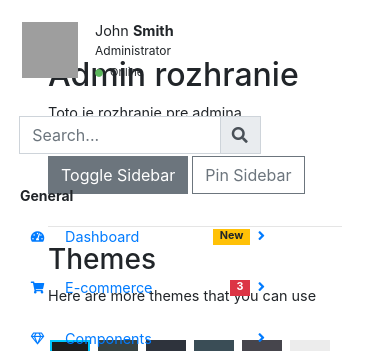
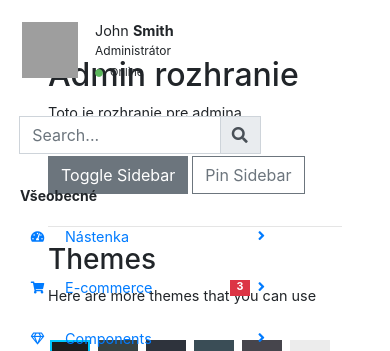
Before and after one commit to just-pie/web-project, a Laravel app: page /admin in a window 390 px wide. Shown: the top 351 px of the page. Run offline with Laravel 8, Linux system fonts and the light colour scheme; settings files or empty folders that the repository lacks are supplied; some libraries are stand-ins or nearby versions; grey boxes are pictures that could not be loaded.

Commit message:
Zopár úprav + mobilné zobrazenie

```diff
--- a/resources/assets/css/admin/admin_sidebar.css
+++ b/resources/assets/css/admin/admin_sidebar.css
@@ -405,17 +405,16 @@ body {
     display: none; }
 .page-wrapper.toggled .sidebar-wrapper {
     left: 0px; }
-@media screen and (min-width: 768px) {
+@media screen and (min-width: 400px) {
     .page-wrapper.toggled .page-content {
         padding-left: 280px; } }
 @media screen and (max-width: 768px) {
-    .page-wrapper.toggled .page-content .overlay {
-        /*display: block; } */
-    }
-}
-@media screen and (min-width: 768px) {
+    .sidebar-hovered .page-content .overlay {
+        display: block; }  }
+@media screen and (min-width: 400px) {
     .page-wrapper.toggled.pinned .page-content {
         padding-left: 80px; } }
+
 .page-wrapper.pinned:not(.sidebar-hovered) .sidebar-wrapper {
     width: 80px; }
 .page-wrapper.pinned:not(.sidebar-hovered) .sidebar-wrapper .sidebar-header {
--- a/resources/views/admin/admin_head.blade.php
+++ b/resources/views/admin/admin_head.blade.php
@@ -20,5 +20,5 @@
 
     <link rel="stylesheet" href="../resources/assets/css/admin/admin_sidebar.css">
     <link rel="stylesheet" href="../resources/assets/css/admin/admin_sidebar_themes.css">
-{{--    <link rel="shortcut icon" type="image/png" href="img/favicon.png" />--}}
+    <link rel="shortcut icon" type="image/png" href="../resources/assets/img/favicon.png" />
 </head>
--- a/resources/views/admin/admin_sidebar.blade.php
+++ b/resources/views/admin/admin_sidebar.blade.php
@@ -9,7 +9,7 @@
                         <span class="user-name">John
                             <strong>Smith</strong>
                         </span>
-                    <span class="user-role">Administrator</span>
+                    <span class="user-role">Administrátor</span>
                     <span class="user-status">
                             <i class="fa fa-circle"></i>
                             <span>Online</span>
@@ -33,13 +33,13 @@
             <div class=" sidebar-item sidebar-menu">
                 <ul>
                     <li class="header-menu">
-                        <span>General</span>
+                        <span>Všeobecné</span>
                     </li>
                     <li class="sidebar-dropdown">
                         <a href="#">
                             <i class="fa fa-tachometer-alt"></i>
-                            <span class="menu-text">Dashboard</span>
-                            <span class="badge badge-pill badge-warning">New</span>
+                            <span class="menu-text">Nástenka</span>
+{{--                            <span class="badge badge-pill badge-warning">New</span>--}}
                         </a>
                         <div class="sidebar-submenu">
                             <ul>
```
Also changed, not shown: resources/assets/img/favicon.png (added).
